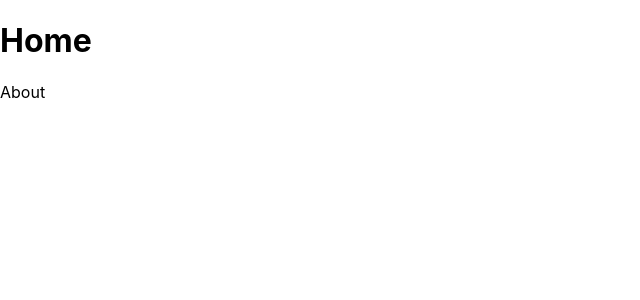
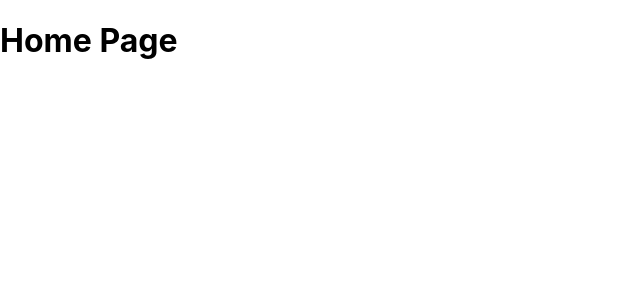
Before and after one commit to Sevicode/next-practice-frontend, a Next.js app: page / in a window 1280 px wide. Shown: the top 300 px of the page, without its empty margins (0-640 px from the left). Built offline with nearby package versions, Linux system fonts and the light colour scheme.

Commit message:
about and events pages added

```diff
--- a/pages/index.js
+++ b/pages/index.js
@@ -1,10 +1,9 @@
-import Link from "next/link"
+
 
 export default function Home() {
   return (
     <div>
-      <h1>Home</h1>
-      <Link href="/about">About</Link>
+      <h1>Home Page</h1>
     </div>
   )
 }
```
Also changed, not shown: pages/about.js (+8 -0 lines), 1 other file (tests, documents, lock files or other folders).
